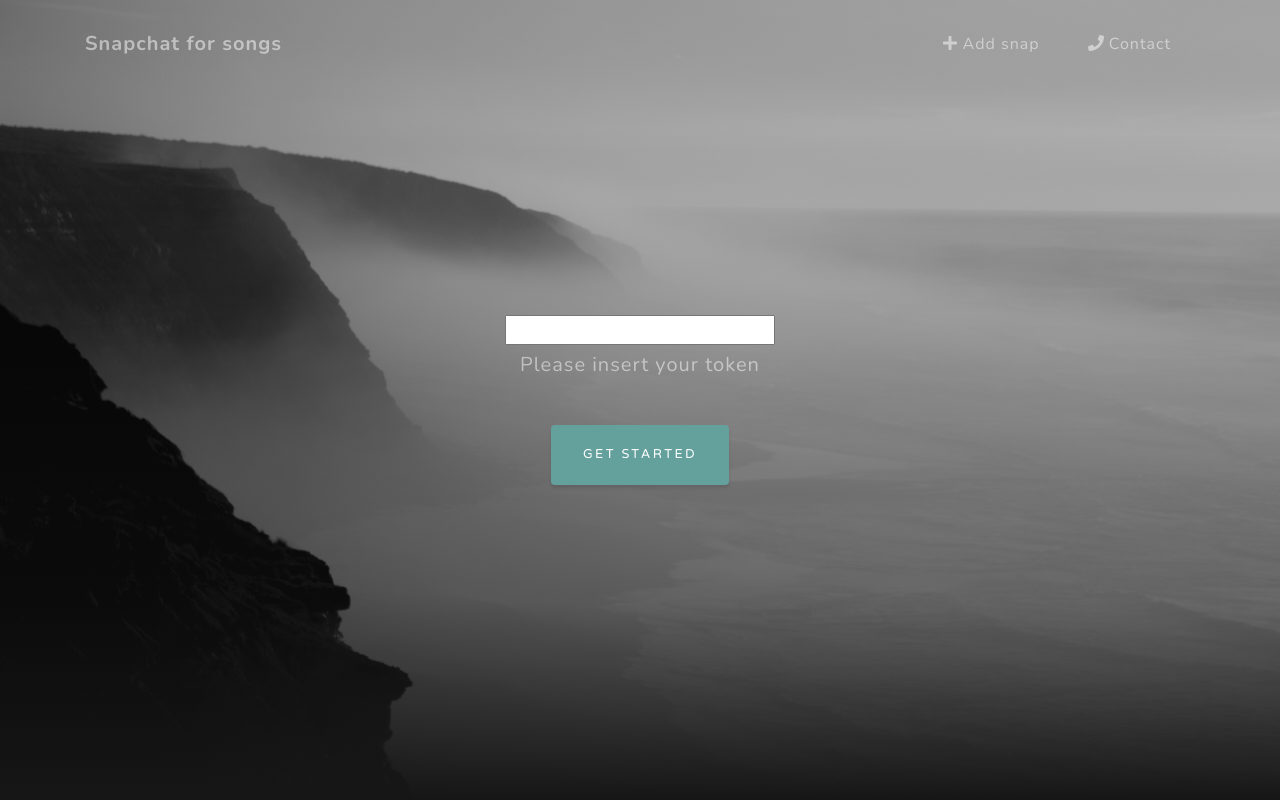
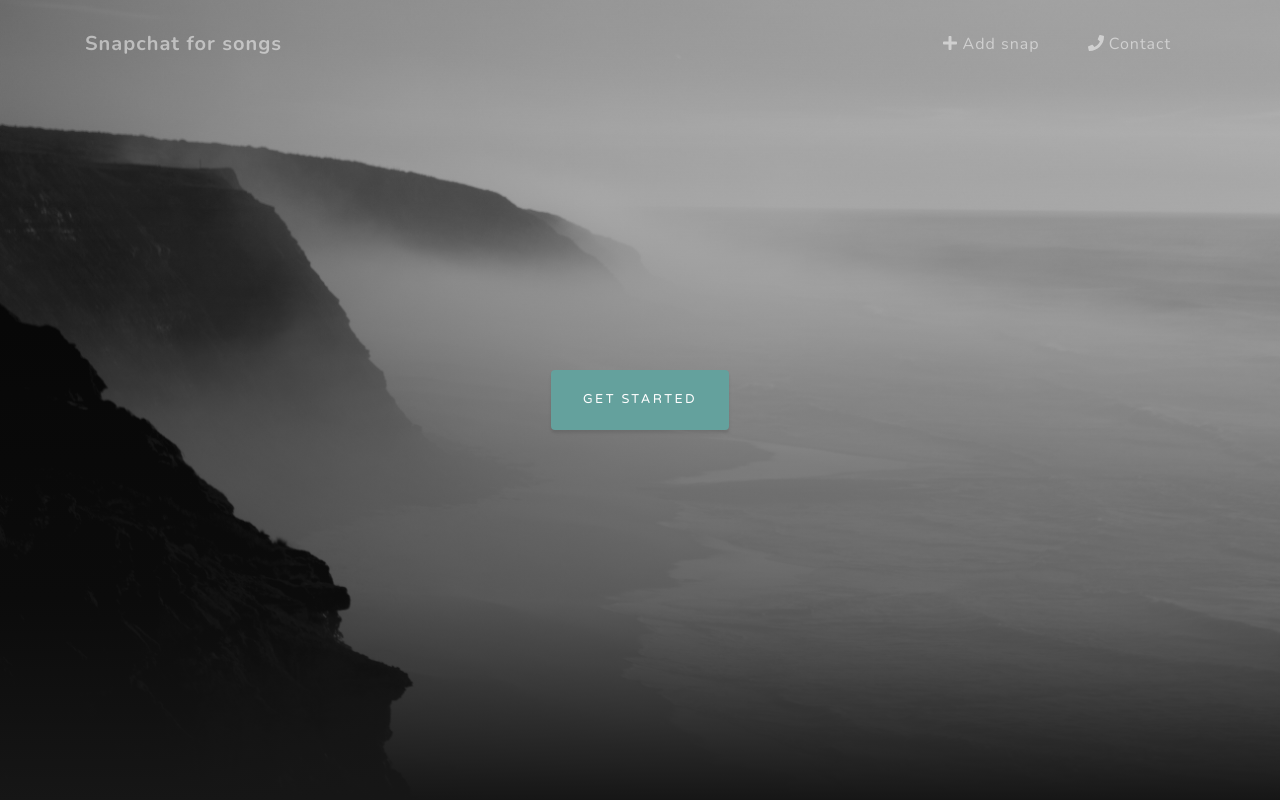
Before and after one commit to Cheetar/song_snapchat, a Django app: template web/app/song_snapchat/templates/main/index.html in a window 1280 px wide. Run offline with Django 3.2, Linux system fonts and the light colour scheme; the template is opened without the code that fills it, so the values that code supplies are empty; some libraries are stand-ins or nearby versions.

Commit message:
Removed token input from index and 'Get Started' button redirects to add snap

```diff
--- a/web/app/song_snapchat/templates/main/index.html
+++ b/web/app/song_snapchat/templates/main/index.html
@@ -4,11 +4,6 @@
 
 <!-- Header -->
 
-<form action="snap/" method="post">
-  {% csrf_token %}
-  <h2 class="mx-auto my-0"><input type="text" name="token"></h2>
-  <h2 class="text-white-50 mx-auto mt-2 mb-5">Please insert your token</h2>
-    <input type="submit" class="btn btn-primary js-scroll-trigger" value="Get Started">
-</form>
+<a href="{% url 'add_snap' %}"><input type="submit" class="btn btn-primary js-scroll-trigger" value="Get Started"></a>
 
 {% endblock %}
```
